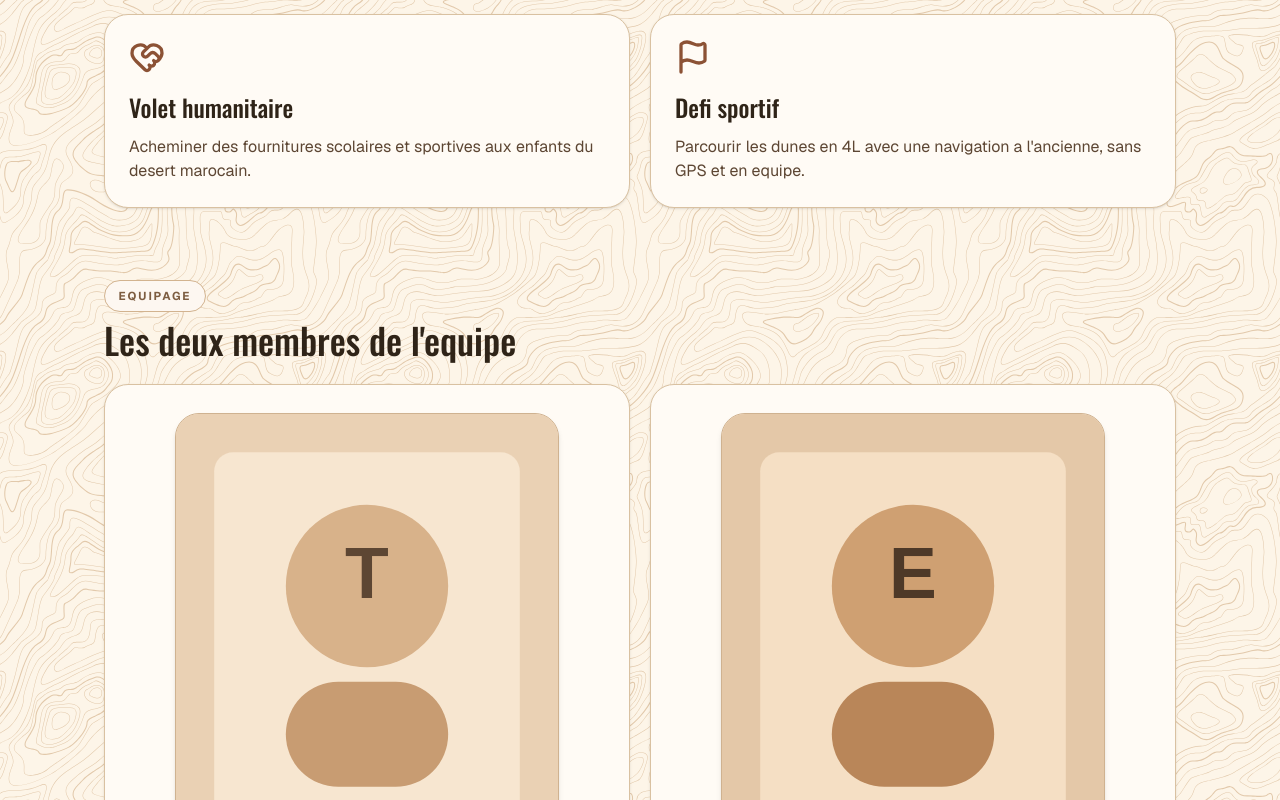
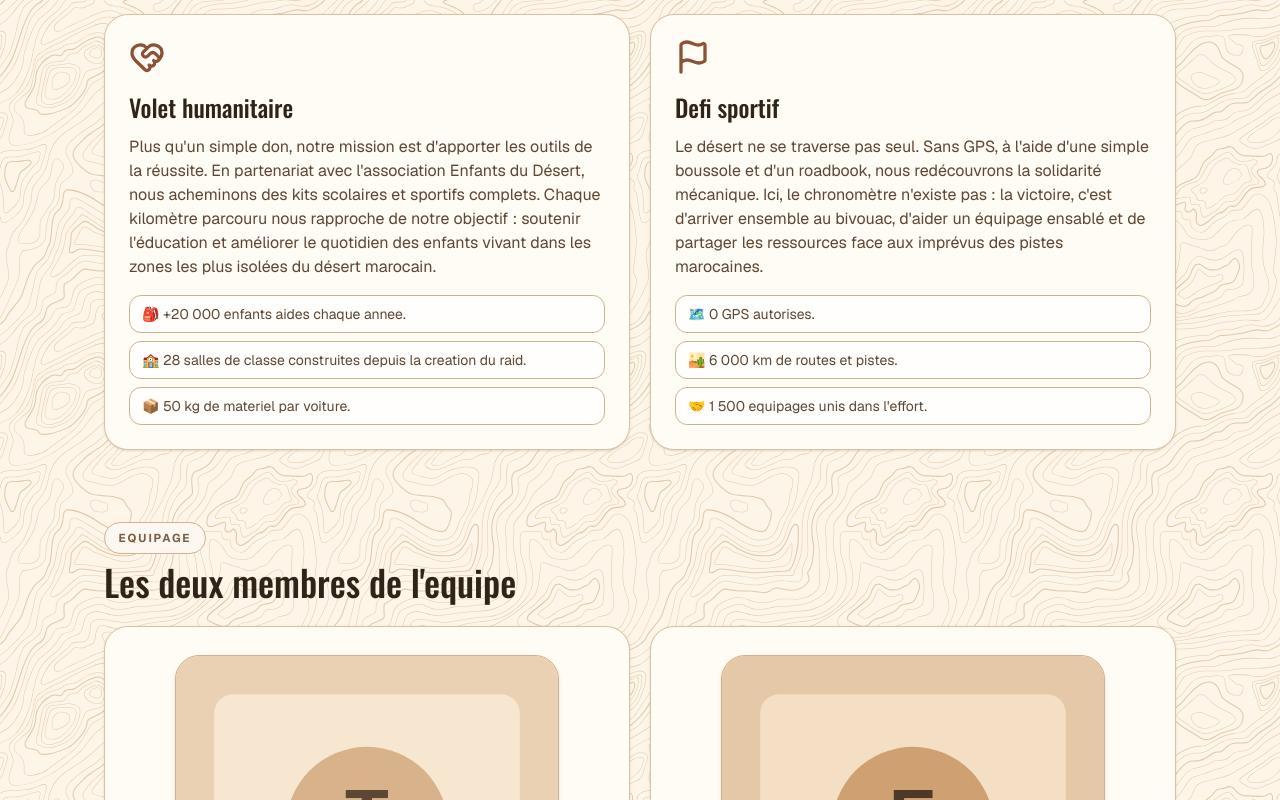
Before and after one commit to Thigaab/Dunes-Demis, a Next.js app: page / in a window 1280 px wide. Shown: the part 720-1520 px from the top of the page. Built offline with nearby package versions, Linux system fonts and the light colour scheme.

Commit message:
Update mission section

```diff
--- a/src/app/globals.css
+++ b/src/app/globals.css
@@ -51,6 +51,89 @@ body {
   color: #7d5d41;
 }
 
+.ui-card {
+  position: relative;
+  isolation: isolate;
+  transition-property: transform, box-shadow, border-color, background-color;
+  transition-duration: 220ms;
+  transition-timing-function: cubic-bezier(0.22, 1, 0.36, 1);
+}
+
+.ui-card::after {
+  content: "";
+  position: absolute;
+  inset: 0;
+  border-radius: inherit;
+  pointer-events: none;
+  background: linear-gradient(135deg, rgb(255 255 255 / 0.35), transparent 55%);
+  opacity: 0;
+  transition: opacity 220ms ease;
+}
+
+.ui-card:hover {
+  transform: translateY(-4px);
+  border-color: #cda27a;
+  box-shadow: 0 14px 28px rgb(97 67 40 / 0.14);
+}
+
+.ui-card:hover::after,
+.ui-card:focus-within::after {
+  opacity: 1;
+}
+
+.ui-card:focus-within {
+  border-color: #bb8559;
+  box-shadow: 0 0 0 2px rgb(187 133 89 / 0.28), 0 12px 24px rgb(97 67 40 / 0.12);
+}
+
+.ui-tag {
+  transition: transform 180ms ease, border-color 180ms ease, background-color 180ms ease,
+    color 180ms ease;
+}
+
+.ui-tag:hover {
+  transform: translateY(-2px);
+  border-color: #c39267;
+  background-color: rgb(255 255 255 / 0.95);
+  color: #3f2e1f;
+}
+
+.ui-icon-btn {
+  transition: transform 160ms ease, box-shadow 160ms ease, border-color 160ms ease,
+    background-color 160ms ease, color 160ms ease;
+}
+
+.ui-icon-btn:hover {
+  transform: translateY(-2px) scale(1.03);
+  border-color: #c39267;
+  box-shadow: 0 8px 14px rgb(97 67 40 / 0.14);
+}
+
+.ui-icon-btn:active {
+  transform: translateY(-1px) scale(0.98);
+}
+
+.ui-icon-btn:focus-visible {
+  outline: none;
+  box-shadow: 0 0 0 3px rgb(187 133 89 / 0.32), 0 8px 14px rgb(97 67 40 / 0.14);
+}
+
+@media (prefers-reduced-motion: reduce) {
+  .ui-card,
+  .ui-card::after,
+  .ui-tag,
+  .ui-icon-btn {
+    transition: none;
+  }
+
+  .ui-card:hover,
+  .ui-tag:hover,
+  .ui-icon-btn:hover,
+  .ui-icon-btn:active {
+    transform: none;
+  }
+}
+
 .font-display {
   font-family: var(--font-oswald), "Arial Narrow", Arial, sans-serif;
 }
--- a/src/app/page.tsx
+++ b/src/app/page.tsx
@@ -25,13 +25,23 @@ const missionItems = [
   {
     title: "Volet humanitaire",
     description:
-      "Acheminer des fournitures scolaires et sportives aux enfants du desert marocain.",
+      "Plus qu'un simple don, notre mission est d'apporter les outils de la réussite. En partenariat avec l'association Enfants du Désert, nous acheminons des kits scolaires et sportifs complets. Chaque kilomètre parcouru nous rapproche de notre objectif : soutenir l'éducation et améliorer le quotidien des enfants vivant dans les zones les plus isolées du désert marocain.",
+    stats: [
+      "🎒 +20 000 enfants aides chaque annee.",
+      "🏫 28 salles de classe construites depuis la creation du raid.",
+      "📦 50 kg de materiel par voiture.",
+    ],
     icon: HeartHandshake,
   },
   {
     title: "Defi sportif",
     description:
-      "Parcourir les dunes en 4L avec une navigation a l'ancienne, sans GPS et en equipe.",
+      "Le désert ne se traverse pas seul. Sans GPS, à l'aide d'une simple boussole et d'un roadbook, nous redécouvrons la solidarité mécanique. Ici, le chronomètre n'existe pas : la victoire, c'est d'arriver ensemble au bivouac, d'aider un équipage ensablé et de partager les ressources face aux imprévus des pistes marocaines.",
+    stats: [
+      "🗺️ 0 GPS autorises.",
+      "🏜️ 6 000 km de routes et pistes.",
+      "🤝 1 500 equipages unis dans l'effort.",
+    ],
     icon: Flag,
   },
 ];
@@ -183,11 +193,21 @@ export default function Home() {
               return (
                 <article
                   key={item.title}
-                  className="adventure-card rounded-3xl border border-[#d9c1a1] p-6 shadow-sm"
+                  className="adventure-card ui-card flex h-full flex-col rounded-3xl border border-[#d9c1a1] p-6 shadow-sm"
                 >
                   <Icon className="mb-4 h-9 w-9 text-[#8c5235]" strokeWidth={2.2} />
                   <h3 className="font-display text-2xl text-[#2f2418]">{item.title}</h3>
                   <p className="mt-3 text-[#5d4633]">{item.description}</p>
+                  <ul className="mt-auto pt-4 space-y-2">
+                    {item.stats.map((stat) => (
+                      <li
+                        key={`${item.title}-${stat}`}
+                        className="ui-tag rounded-xl border border-[#cfb290] bg-white/75 px-3 py-2 text-sm text-[#5d4633]"
+                      >
+                        {stat}
+                      </li>
+                    ))}
+                  </ul>
                 </article>
               );
             })}
@@ -204,7 +224,7 @@ export default function Home() {
               return (
                 <article
                   key={member.name}
-                  className="adventure-card rounded-3xl border border-[#d9c1a1] p-6 shadow-sm md:p-7"
+                  className="adventure-card ui-card rounded-3xl border border-[#d9c1a1] p-6 shadow-sm md:p-7"
                 >
                   <div className="mx-auto mb-6 w-full max-w-sm">
                     <div className="relative aspect-4/5 overflow-hidden rounded-3xl border border-[#cfb290] bg-[#f8e1c9] shadow-md">
@@ -229,7 +249,7 @@ export default function Home() {
                         target="_blank"
                         rel="noopener noreferrer"
                         aria-label={`${social.label} de ${member.name}`}
-                        className="inline-flex h-9 w-9 items-center justify-center rounded-full border border-[#c8ae8d] bg-white/85 text-[#6b5039] transition hover:bg-[#f8e1c9] hover:text-[#3f2e1f]"
+                        className="ui-icon-btn inline-flex h-9 w-9 items-center justify-center rounded-full border border-[#c8ae8d] bg-white/85 text-[#6b5039] transition hover:bg-[#f8e1c9] hover:text-[#3f2e1f]"
                       >
                         <SocialIconSvg icon={social.icon} />
                       </a>
@@ -244,7 +264,7 @@ export default function Home() {
                       {member.passions.map((passion) => (
                         <li
                           key={`${member.name}-${passion}`}
-                          className="rounded-full border border-[#cfb290] bg-white/75 px-3 py-1 text-xs text-[#5d4633]"
+                          className="ui-tag rounded-full border border-[#cfb290] bg-white/75 px-3 py-1 text-xs text-[#5d4633]"
                         >
                           {passion}
                         </li>
@@ -268,7 +288,7 @@ export default function Home() {
               return (
                 <li
                   key={step.title}
-                  className="adventure-card rounded-3xl border border-[#d9c1a1] p-6 shadow-sm"
+                  className="adventure-card ui-card rounded-3xl border border-[#d9c1a1] p-6 shadow-sm"
                 >
                   <p className="text-xs font-semibold tracking-[0.17em] text-[#8c5235] uppercase">
                     {step.date}
@@ -301,7 +321,7 @@ export default function Home() {
                     target="_blank"
                     rel="noopener noreferrer"
                     aria-label={social.label}
-                    className="inline-flex h-11 w-11 items-center justify-center rounded-full border border-[#c8ae8d] bg-white/80 text-[#5d4633] transition hover:bg-[#f8e1c9] hover:text-[#3f2e1f]"
+                    className="ui-icon-btn inline-flex h-11 w-11 items-center justify-center rounded-full border border-[#c8ae8d] bg-white/80 text-[#5d4633] transition hover:bg-[#f8e1c9] hover:text-[#3f2e1f]"
                   >
                     <SocialIconSvg icon={social.icon} />
                   </a>
```
